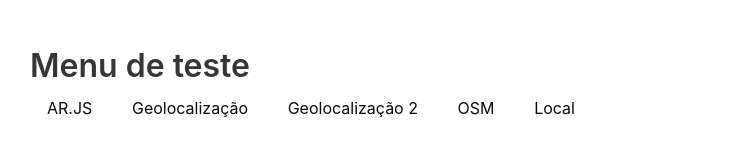
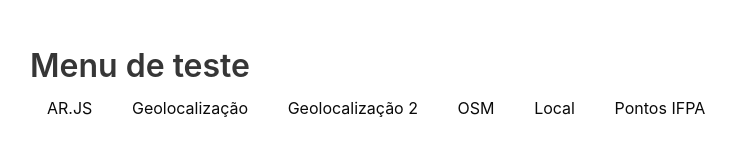
Before and after one commit to guirque/challenge, a plain HTML site: page index.html in a window 1280 px wide. Shown: the whole page, without its empty margins (34-769 px from the left). Drawn offline with nearby package versions, Linux system fonts and the light colour scheme.

Commit message:
Nova atualização

```diff
--- a/index.html
+++ b/index.html
@@ -18,6 +18,7 @@
         <a href="./geolocalizacao2.html"><button class="button is-white">Geolocalização 2</button></a>
         <a href="./osm.html"><button class="button is-white">OSM</button></a>
         <a href="./local.html"><button class="button is-white">Local</button></a>
+        <a href="./ifpaPontos.html"><button class="button is-white">Pontos IFPA</button></a>
       </p>
     </div>
   </section>
```
